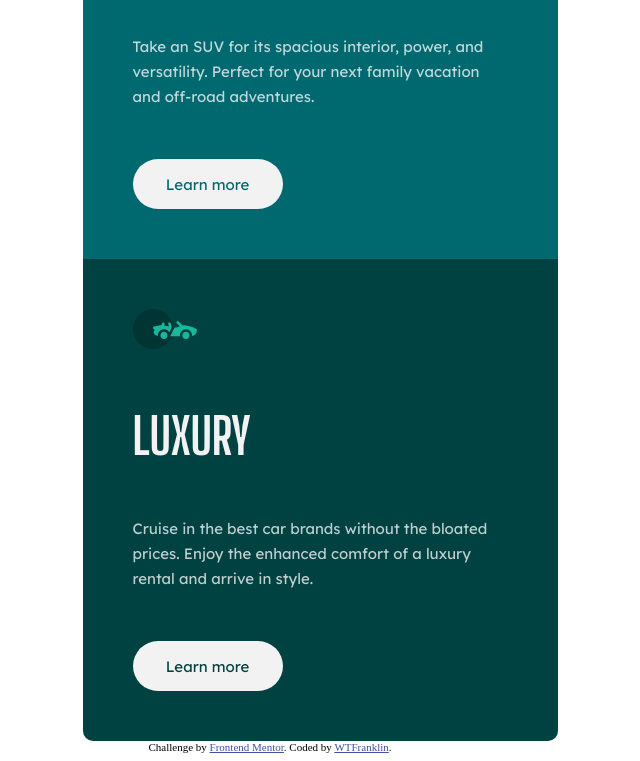
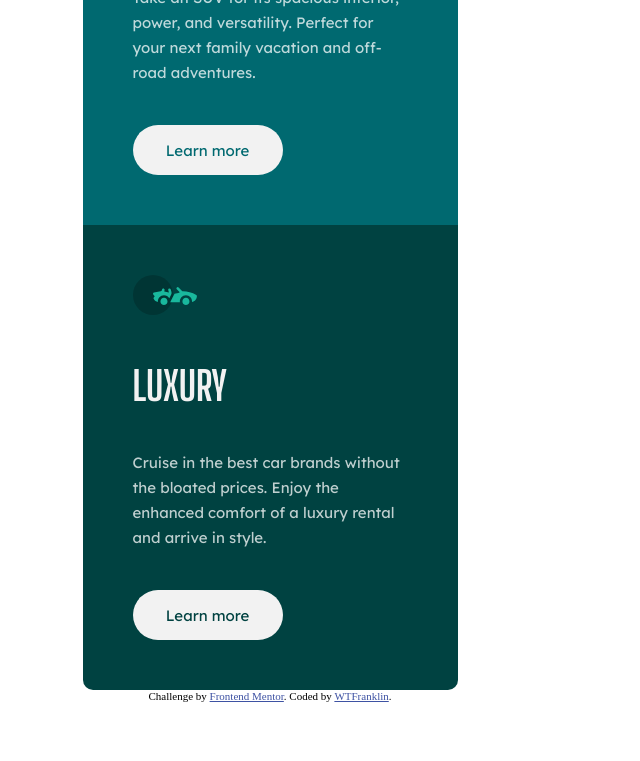
Before and after one commit to frankaddelia/three-column-layout-component, a plain HTML site: page index.html in a window 1280 px wide. Shown: the part 713-1474 px from the top of the page, without its empty margins (370-1010 px from the left). After the commit the page ends 1423 px from the top, so only its background shows below. Drawn offline with Linux system fonts and the light colour scheme.

Commit message:
Change width of columns.

```diff
--- a/source/scss/styles.scss
+++ b/source/scss/styles.scss
@@ -14,9 +14,8 @@ body {
 }
 
 .column {
-    // max-width: 375px;
+    max-width: 350px;
     padding: 50px;
-    width: 375px;
 
     button {
         background-color: $very-light-gray;
@@ -38,7 +37,7 @@ body {
     h2 {
         color: $very-light-gray;
         font-family: 'Big Shoulders Display', cursive;
-        font-size: 50px;
+        font-size: 40px;
         margin: 0;
         padding: 0;
         text-transform: uppercase;
@@ -49,11 +48,11 @@ body {
         font-family: 'Lexend Deca', sans-serif;
         line-height: 25px;
         margin: 0;
-        padding: 50px 0;
+        padding: 40px 0;
     }
 
     p:first-child {
-        padding: 0 0 50px 0;
+        padding: 0 0 40px 0;
     }
 }
 
@@ -64,7 +63,7 @@ body {
     margin: 0 auto;
     min-height: 450px;
     max-width: 1440px;
-    width: 1000px;
+    width: 950px;
 }
 
 .left-rounded-corners {
```
Also changed, not shown: build/css/styles.css, 1 other file.
